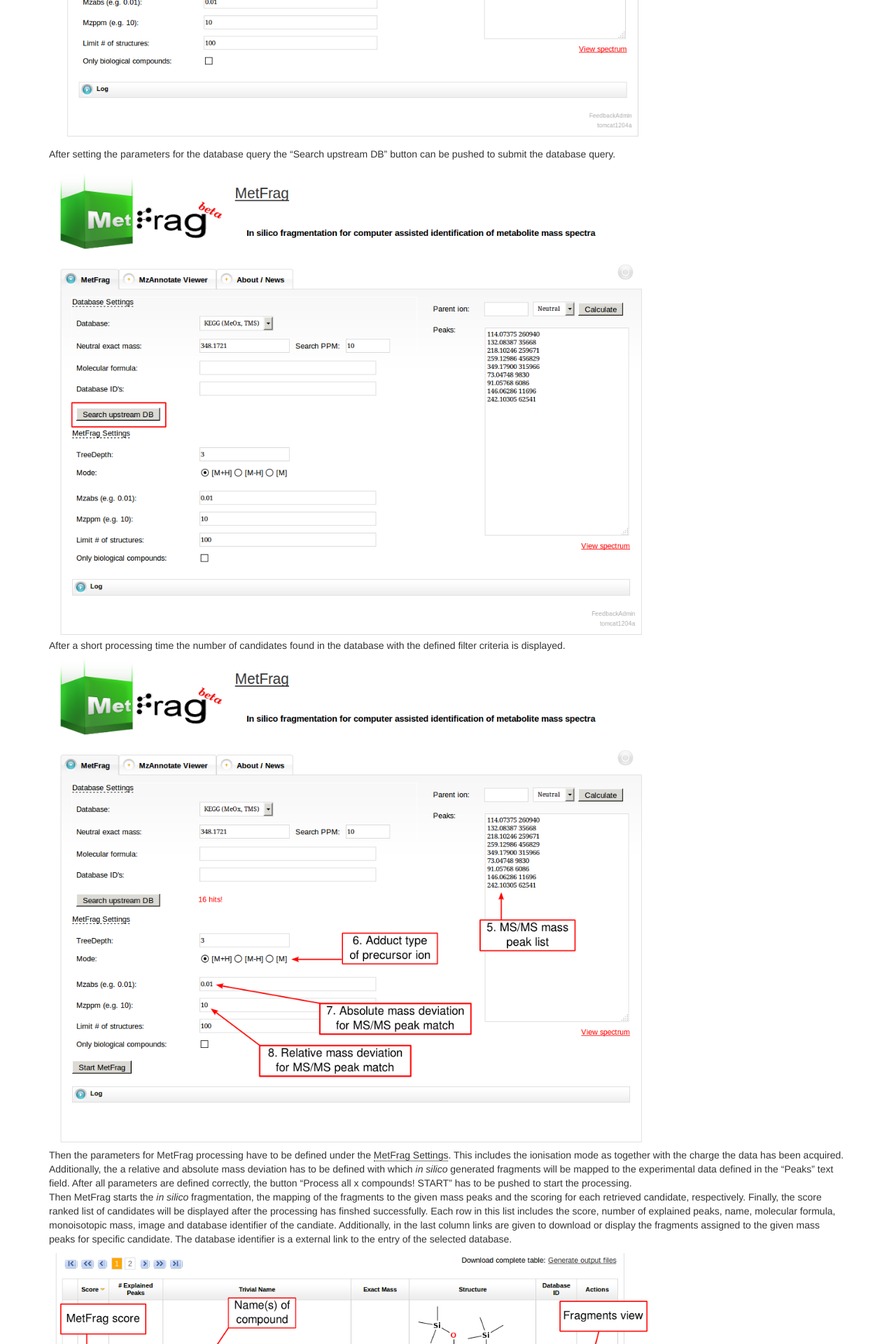
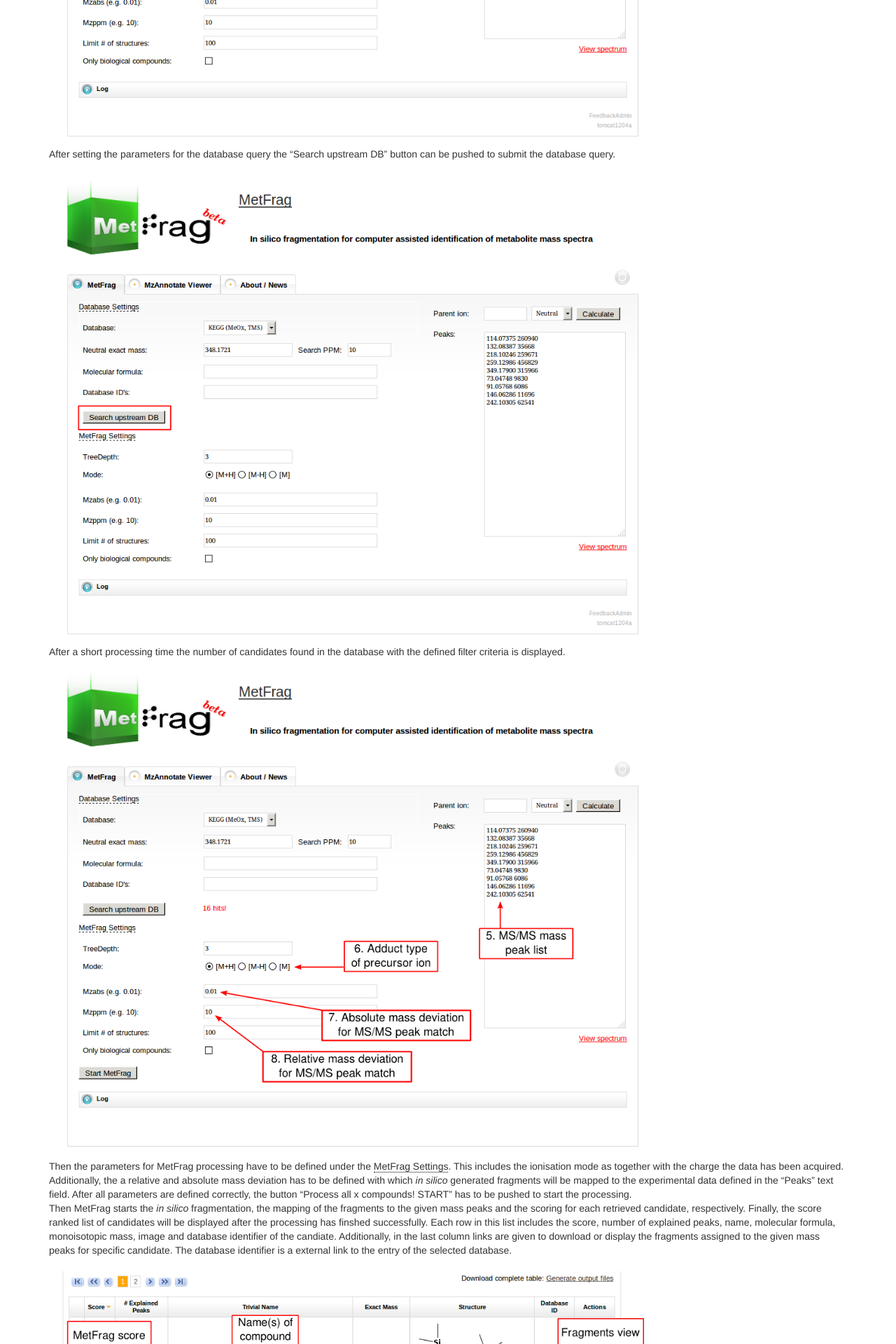
Before and after one commit to ipb-halle/MetFrag, a Jekyll site: the page built from projects/metfragwebbeta/index.md, in a window 1280 px wide. Shown: the part 808-2728 px from the top of the page at 70% size. Built offline with Jekyll 4.4.1, drawn with Linux system fonts in a browser that asks for light colours; nearby versions of some CDN libraries; Markdown is read by kramdown in place of the engine named in the settings.

Commit message:
updated MetFragWebBeta website

```diff
--- a/projects/metfragwebbeta/index.md
+++ b/projects/metfragwebbeta/index.md
@@ -18,11 +18,11 @@
 </div>
 
 After setting the parameters for the database query the "Search upstream DB" button can be pushed to submit the database query.
-<div>
+<div style="padding: 10px">
 <img width="75%" height="75%" src="/MetFrag/images/metfragweb/metfragbeta1_dbsearch.png">
 </div>
 After a short processing time the number of candidates found in the database with the defined filter criteria is displayed.
-<div>
+<div style="padding: 10px">
 <img width="75%" height="75%" src="/MetFrag/images/metfragweb/metfragbeta2_commented.png">
 </div>
 Then the parameters for MetFrag processing have to be defined under the <span style="border-bottom: 1px black dotted;">MetFrag Settings</span>. This includes the ionisation mode as together
@@ -33,10 +33,10 @@
 candidate, respectively. Finally, the score ranked list of candidates will be displayed after the processing has finshed successfully. Each row in this list includes the score, number of explained
 peaks, name, molecular formula, monoisotopic mass, image and database identifier of the candiate. Additionally, in the last column links are given to download or display the fragments
 assigned to the given mass peaks for specific candidate. The database identifier is a external link to the entry of the selected database.
-<div>
+<div style="padding: 10px">
 <img width="75%" height="75%" src="/MetFrag/images/metfragweb/metfragbeta3_commented.png">
 </div>
 <div style="padding-bottom:10px">The fragments view shows the assigned fragments for a specific candidate of the list.</div>
-<div>
+<div style="padding: 10px">
 <img width="75%" height="75%" src="/MetFrag/images/metfragweb/metfragbeta4.png">
 </div>
```
